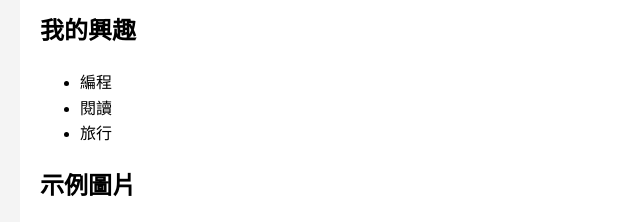
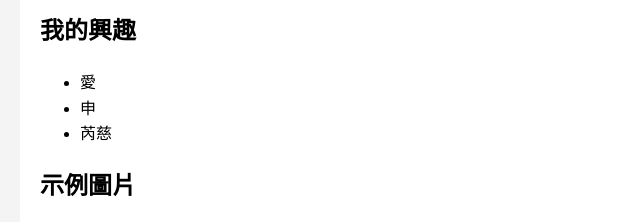
Before and after one commit to Yang-G-cheng/Yang-G-cheng.github.io, a plain HTML site: page index.html in a window 1280 px wide. Shown: the part 298-520 px from the top of the page, 0-640 px from the left. Drawn offline with Linux system fonts and the light colour scheme.

Commit message:
Add files via upload

```diff
--- a/index.html
+++ b/index.html
@@ -38,9 +38,9 @@
         <p>這是我創建的第一個網頁。我正在學習HTML、CSS和JavaScript。</p>
         <h2>我的興趣</h2>
         <ul>
-            <li>編程</li>
-            <li>閱讀</li>
-            <li>旅行</li>
+            <li>愛</li>
+            <li>申</li>
+            <li>芮慈</li>
         </ul>
         <h2>示例圖片</h2>
         <img src="/api/placeholder/400/300" alt="示例圖片">
```
